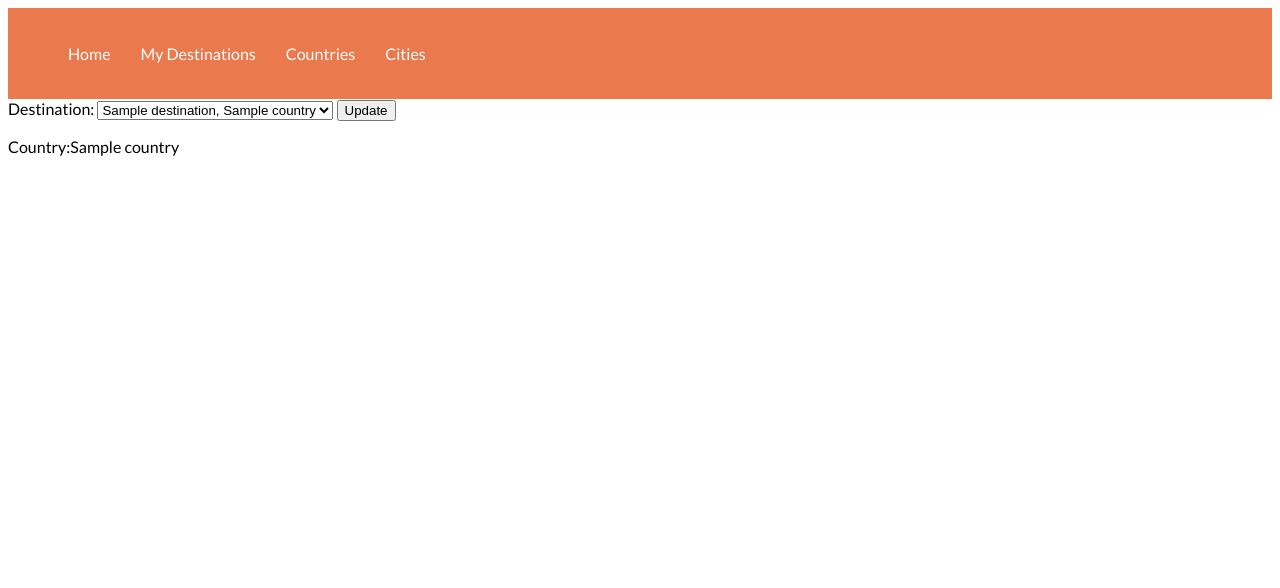
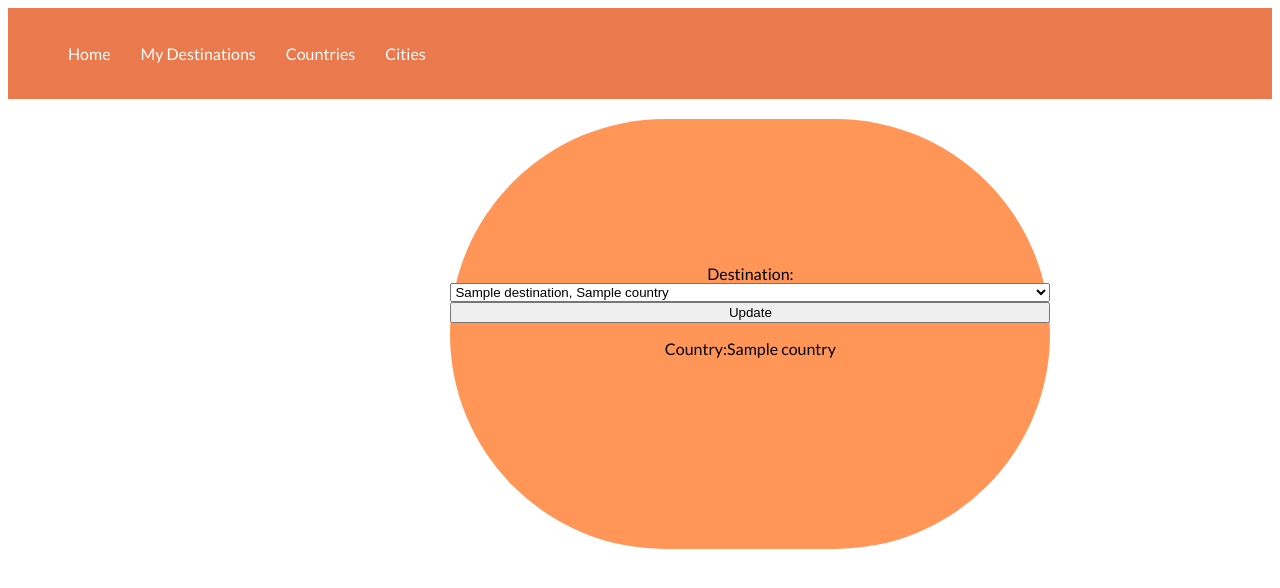
Before and after one commit to spencerT101/Bucket_List_Project_1, a Flask app: page /destinations/1/edit_destination in a window 1280 px wide. Shown: the top 588 px of the page. Run offline with Flask 2, Linux system fonts and the light colour scheme; a database or web service that is not in the repository returns one stand-in record (values such as "Sample title"); some libraries are stand-ins or nearby versions.

Commit message:
started styling on edit destination page

```diff
--- a/project_start_code/static/style.css
+++ b/project_start_code/static/style.css
@@ -196,3 +196,22 @@ body{
     font-family: 'lato';
     font-size: 15px;
 }
+
+/* css styling for edit bucket list destination page */
+
+.change_destination {
+    display:flex;
+    flex-direction:column;
+    text-align:center;
+    background-color:rgba(255, 123, 46, 0.8);
+    height: 400px;
+    width: 600px;
+    margin-left: 35%;
+    margin-top: 20px;
+    position:relative;
+    justify-content:center;
+    border-radius: 300px;
+    padding-bottom: 30px;
+    font-family: 'lato', sans-serif ;
+
+}
--- a/project_start_code/templates/destinations/edit_destination.html
+++ b/project_start_code/templates/destinations/edit_destination.html
@@ -1,7 +1,7 @@
 {%extends "base.html"%}
 {% block content %}
 <form action = '/destinations/{{bucket_list.id}}' method = "post">
-<div>
+<div class = "change_destination">
     <label for = "destination">Destination: </label>
     <select id ="destination" name = "destination">
         {% for destination in all_destinations %}
```
